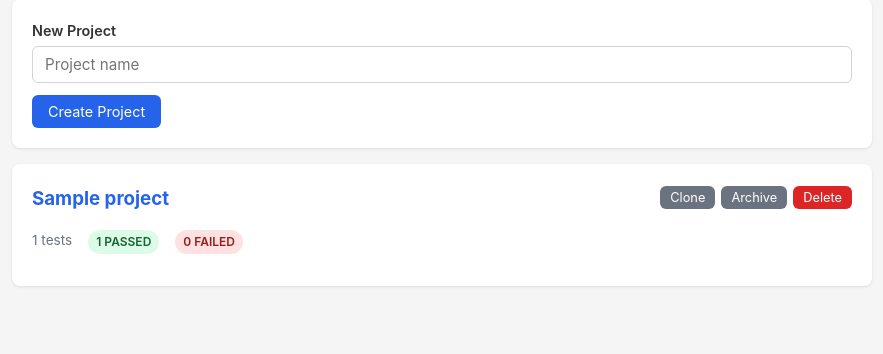
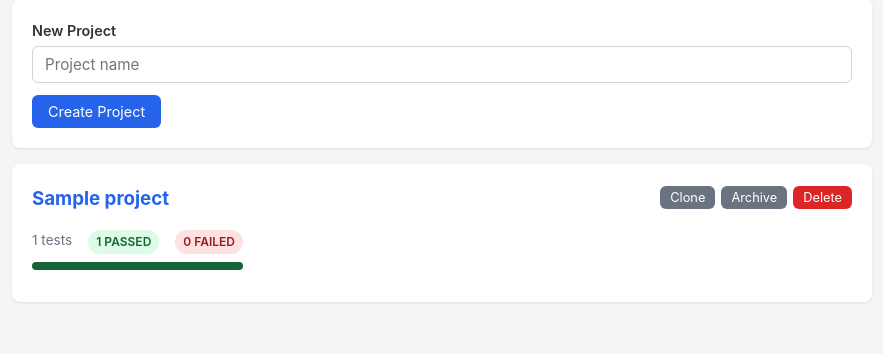
Before and after one commit to sbj-ee/TestMgr, a Flask app: page / in a window 1280 px wide. Shown: the part 203-557 px from the top of the page, without its empty margins (198-1081 px from the left). Run offline with Flask 3, Linux system fonts and the light colour scheme; the visitor is signed in with stand-in values (Sample User, id 1); tables that the repository leaves empty hold one stand-in row (values such as "Sample post").

Commit message:
Add progress bar on project cards showing pass/fail/pending ratio
- Color-coded bar segments: green (pass), red (fail), muted yellow (pending)
- Added pending count badge to project stats
- Fixed hardcoded color to use CSS variable for dark mode

Co-Authored-By: Claude Opus 4.5 <noreply@anthropic.com>

```diff
--- a/templates/base.html
+++ b/templates/base.html
@@ -164,6 +164,11 @@
             background: var(--badge-pass-bg); color: var(--badge-pass-text);
         }
         .flash-msg .flash-close { background: none; border: none; cursor: pointer; font-size: 1.1rem; color: inherit; padding: 0 4px; }
+
+        .progress-bar { display: flex; height: 8px; border-radius: 4px; overflow: hidden; background: var(--border); margin-top: 8px; }
+        .progress-bar .seg-pass { background: var(--badge-pass-text); }
+        .progress-bar .seg-fail { background: var(--badge-fail-text); }
+        .progress-bar .seg-pending { background: var(--badge-pending-text); opacity: 0.4; }
     </style>
 </head>
 <body>
--- a/templates/index.html
+++ b/templates/index.html
@@ -21,7 +21,16 @@
                     <span>{{ project['test_count'] }} tests</span>
                     <span class="badge badge-pass">{{ project['pass_count'] }} passed</span>
                     <span class="badge badge-fail">{{ project['fail_count'] }} failed</span>
+                    {% set pending = project['test_count'] - project['pass_count'] - project['fail_count'] %}
+                    {% if pending > 0 %}<span class="badge badge-pending">{{ pending }} pending</span>{% endif %}
                 </div>
+                {% if project['test_count'] > 0 %}
+                <div class="progress-bar">
+                    <div class="seg-pass" style="width: {{ (project['pass_count'] / project['test_count'] * 100)|round(1) }}%"></div>
+                    <div class="seg-fail" style="width: {{ (project['fail_count'] / project['test_count'] * 100)|round(1) }}%"></div>
+                    <div class="seg-pending" style="width: {{ ((project['test_count'] - project['pass_count'] - project['fail_count']) / project['test_count'] * 100)|round(1) }}%"></div>
+                </div>
+                {% endif %}
             </div>
             <div style="display: flex; gap: 6px;">
                 <form method="POST" action="{{ url_for('clone_project', project_id=project['id']) }}" class="inline-form">
@@ -39,7 +48,7 @@
     </div>
     {% endfor %}
 {% else %}
-    <p style="color: #6b7280;">No projects yet. Create one above.</p>
+    <p style="color: var(--muted);">No projects yet. Create one above.</p>
 {% endif %}
 
 {% if archived_projects %}
@@ -56,7 +65,16 @@
                     <span>{{ project['test_count'] }} tests</span>
                     <span class="badge badge-pass">{{ project['pass_count'] }} passed</span>
                     <span class="badge badge-fail">{{ project['fail_count'] }} failed</span>
+                    {% set pending = project['test_count'] - project['pass_count'] - project['fail_count'] %}
+                    {% if pending > 0 %}<span class="badge badge-pending">{{ pending }} pending</span>{% endif %}
                 </div>
+                {% if project['test_count'] > 0 %}
+                <div class="progress-bar">
+                    <div class="seg-pass" style="width: {{ (project['pass_count'] / project['test_count'] * 100)|round(1) }}%"></div>
+                    <div class="seg-fail" style="width: {{ (project['fail_count'] / project['test_count'] * 100)|round(1) }}%"></div>
+                    <div class="seg-pending" style="width: {{ ((project['test_count'] - project['pass_count'] - project['fail_count']) / project['test_count'] * 100)|round(1) }}%"></div>
+                </div>
+                {% endif %}
             </div>
             <div style="display: flex; gap: 6px;">
                 <form method="POST" action="{{ url_for('clone_project', project_id=project['id']) }}" class="inline-form">
```
